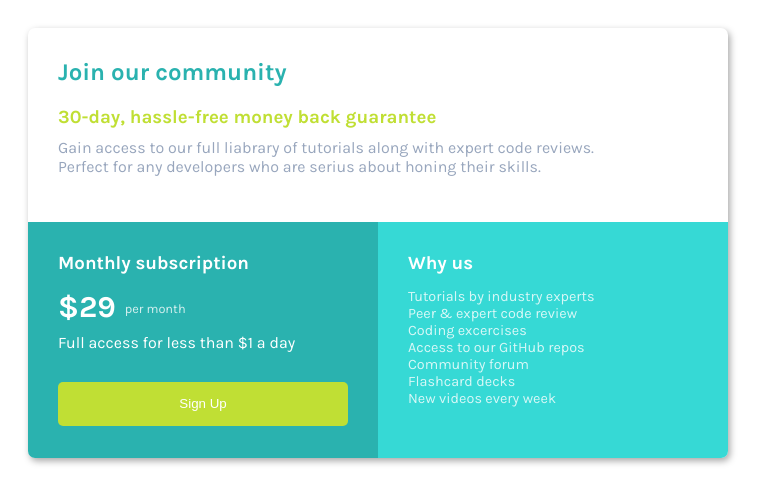
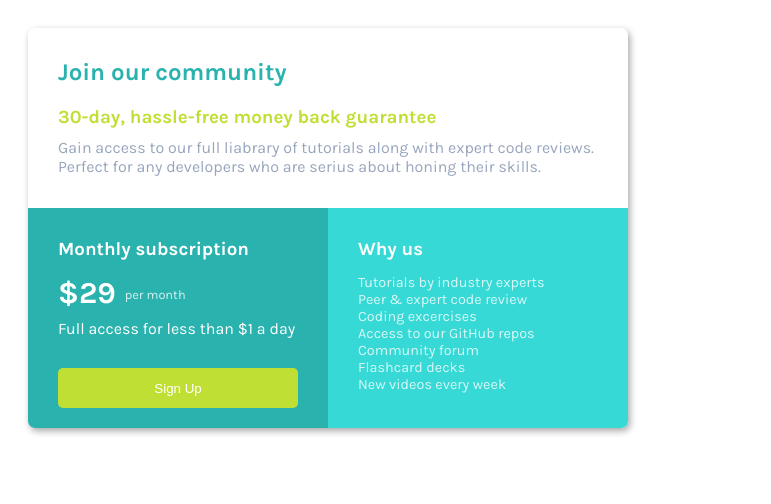
Before and after one commit to storvirkr/price-tag, a plain HTML site: page index.html in a window 1280 px wide. Shown: the whole page, without its empty margins (0-771 px from the left). Drawn offline with Linux system fonts and the light colour scheme.

Commit message:
Update style.css

```diff
--- a/style.css
+++ b/style.css
@@ -17,8 +17,6 @@ body{
 }
 
 #card{
-  width: 700px;
-  height: 430px;
   border-radius: 7px;
   box-shadow: 2px 3px 7px 0px rgba(0, 0, 0, 0.35);
   overflow: hidden;
@@ -36,7 +34,7 @@ body{
 }
 #left{
   display: inline-block;
-  width:50%;
+  width:100%;
   height: 100%;
   vertical-align: top;
   background-color: #2ab2af;
@@ -44,7 +42,7 @@ body{
 }
 #right{
   display: inline-block;
-  width: 50%;
+  width: 100%;
   height: 100%;
   background-color:#36d9d5;
   padding: 30px;
@@ -103,3 +101,12 @@ ul{
   font-size: 0.9rem;
   opacity: 0.8;
 }
+@media (min-width: 576px){
+  #card{
+  width: 600px;
+  height: 400px;
+  }
+  #left, #right{
+    width: 50%;
+  }
+}
```
